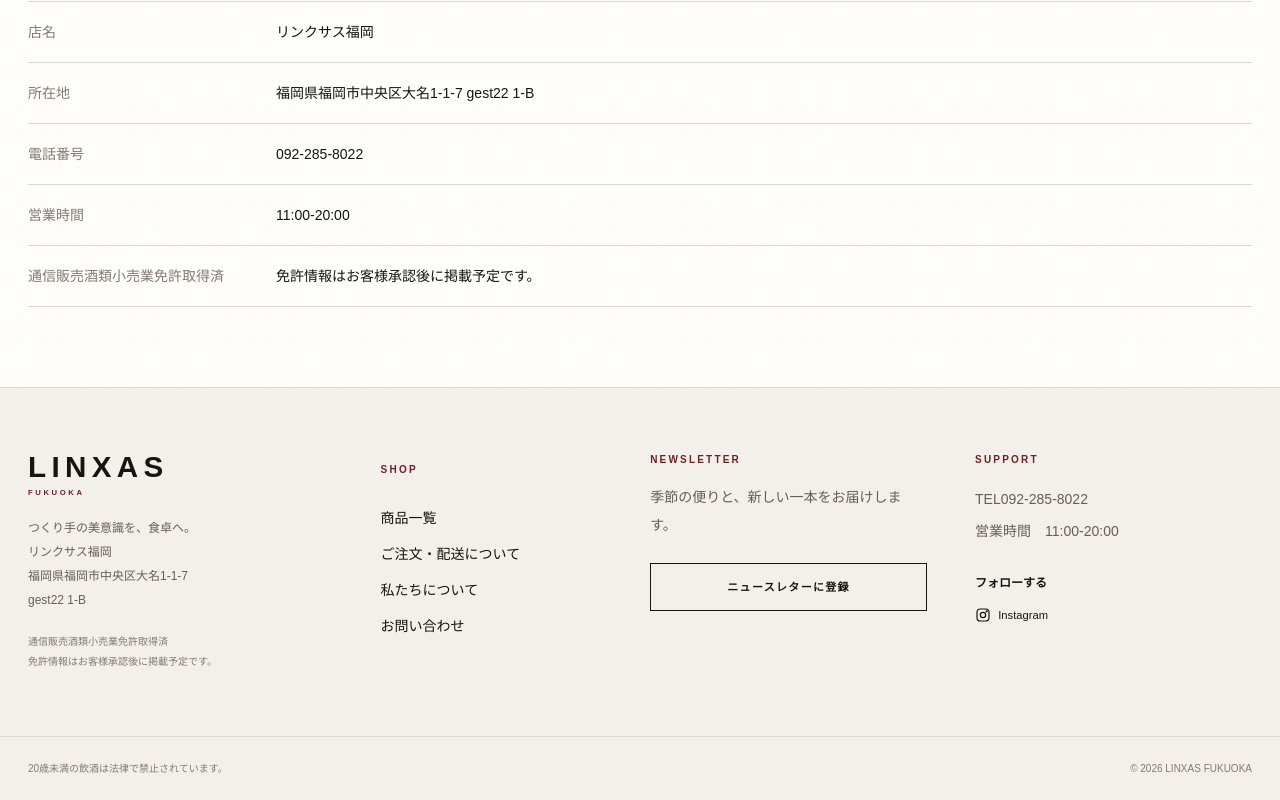
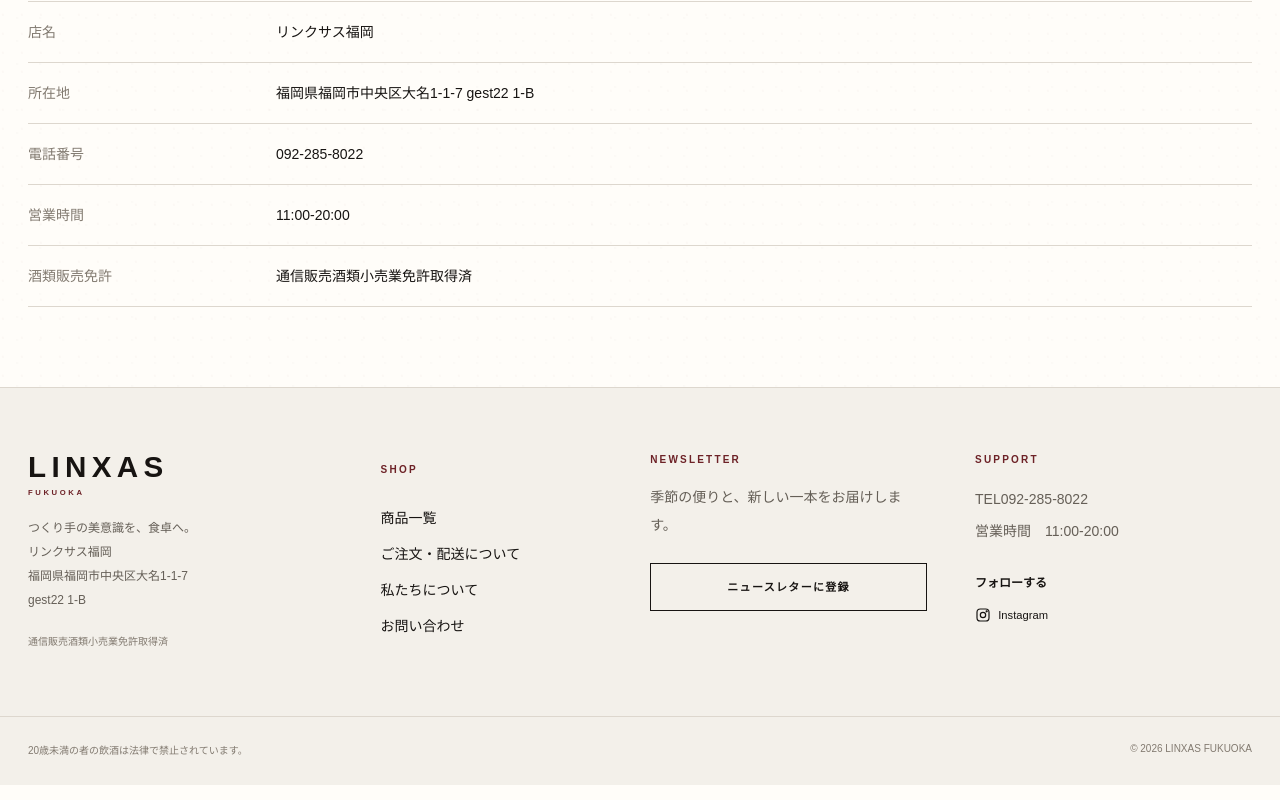
Before and after one commit to pazwz/sake-shop, a Next.js app: page /about in a window 1280 px wide. Shown: the part 1814-2614 px from the top of the page. Built offline with nearby package versions, Linux system fonts and the light colour scheme.

Commit message:
feat: update storefront compliance and store information

```diff
--- a/app/about/page.tsx
+++ b/app/about/page.tsx
@@ -78,8 +78,8 @@
             </div>
           ))}
           <div className="grid gap-2 py-5 text-sm md:grid-cols-[240px_1fr]">
-            <span className="text-stone-500">通信販売酒類小売業免許取得済</span>
-            <span>免許情報はお客様承認後に掲載予定です。</span>
+            <span className="text-stone-500">酒類販売免許</span>
+            <span>通信販売酒類小売業免許取得済</span>
           </div>
         </div>
       </section>
--- a/app/cart/page.tsx
+++ b/app/cart/page.tsx
@@ -1,6 +1,7 @@
 'use client';
 import Image from 'next/image';
 import Link from 'next/link';
+import { AgeNotice } from '@/components/age-notice';
 import { useCart } from '@/components/cart-provider';
 import { useAuth } from '@/components/auth-provider';
 import { formatPrice } from '@/lib/products';
@@ -85,9 +86,7 @@
             >
               {member ? '購入手続きへ' : 'ログインして購入手続きへ'}
             </Link>
-            <p className="mt-5 text-[10px] leading-5 text-stone-500">
-              20歳未満の方への酒類販売は行っておりません。
-            </p>
+            <AgeNotice className="mt-5" />
           </aside>
         </div>
       )}
--- a/app/checkout/page.tsx
+++ b/app/checkout/page.tsx
@@ -6,6 +6,7 @@
 import { useAuth } from '@/components/auth-provider';
 import { formatPrice } from '@/lib/products';
 import { FormFieldError } from '@/components/form-field-error';
+import { AgeNotice } from '@/components/age-notice';
 import {
   focusFormField,
   invalidFieldClass,
@@ -221,7 +222,8 @@
               </label>
             </div>
           </section>
-          <label className="flex gap-3 border-t line pt-8 text-sm">
+          <div className="border-t line pt-8">
+            <label className="flex gap-3 text-sm">
               <input
                 type="checkbox"
                 name="age"
@@ -243,6 +245,8 @@
                 />
               </span>
             </label>
+            <AgeNotice className="mt-3 pl-7" />
+          </div>
           {error && <p className="text-sm text-red-700">{error}</p>}
           <button
             disabled={submitting}
--- a/app/products/[slug]/page.tsx
+++ b/app/products/[slug]/page.tsx
@@ -12,6 +12,7 @@
 import type { ProductRecord } from '@/types/product';
 import { BrandLoader } from '@/components/brand-loader';
 import { BrandEmptyState } from '@/components/brand-empty-state';
+import { AgeNotice } from '@/components/age-notice';
 
 export default function ProductDetailPage() {
   const { slug } = useParams<{ slug: string }>();
@@ -103,6 +104,7 @@
             {formatPrice(product.price)}{' '}
             <span className="text-xs text-stone-500">税込</span>
           </p>
+          <AgeNotice className="mt-3" />
           <p
             className={`mt-5 text-xs ${inventory > 0 ? 'text-[#c7a463]' : 'text-red-400'}`}
           >
--- a/app/products/page.tsx
+++ b/app/products/page.tsx
@@ -7,6 +7,7 @@
 import type { CategoryRecord, ProductListResult } from '@/types/product';
 import { BrandLoader } from '@/components/brand-loader';
 import { BrandEmptyState } from '@/components/brand-empty-state';
+import { AgeNotice } from '@/components/age-notice';
 
 const INITIAL_RESULT: ProductListResult = {
   items: [],
@@ -98,6 +99,7 @@
       <p className="mt-8 text-xs text-stone-500">
         {result.pagination.total} ITEMS
       </p>
+      <AgeNotice className="mt-3" />
       {isLoading ? <BrandLoader label="商品を読み込んでいます" /> : null}
       {hasError ? (
         <p className="py-20 text-center text-sm text-stone-500">
--- /dev/null
+++ b/components/age-notice.tsx
@@ -0,0 +1,9 @@
+const AGE_NOTICE_TEXT = '20歳未満の者の飲酒は法律で禁止されています。';
+
+export function AgeNotice({ className = '' }: { className?: string }) {
+  return (
+    <p className={`text-[10px] leading-5 text-stone-500 ${className}`}>
+      {AGE_NOTICE_TEXT}
+    </p>
+  );
+}
--- a/components/footer.tsx
+++ b/components/footer.tsx
@@ -3,6 +3,7 @@
 import { useEffect, useRef, useState } from 'react';
 import { siteConfig } from '@/config/site';
 import { BrandLogo } from '@/components/brand-logo';
+import { AgeNotice } from '@/components/age-notice';
 import { FormFieldError } from '@/components/form-field-error';
 import {
   focusFormField,
@@ -31,8 +32,6 @@
             </p>
             <p className="mt-5 text-[10px] leading-5 text-stone-500">
               通信販売酒類小売業免許取得済
-              <br />
-              免許情報はお客様承認後に掲載予定です。
             </p>
           </div>
           <div className="text-sm leading-9">
@@ -87,7 +86,7 @@
         </div>
         <div className="border-t line">
           <div className="wrap flex flex-wrap justify-between gap-4 py-6 text-[10px] text-stone-500">
-            <span>20歳未満の飲酒は法律で禁止されています。</span>
+            <AgeNotice />
             <span>© 2026 LINXAS FUKUOKA</span>
           </div>
         </div>
```
Also changed, not shown: 1 other file (tests, documents, lock files or other folders). Lines whose indentation alone changed are shown as unchanged.
